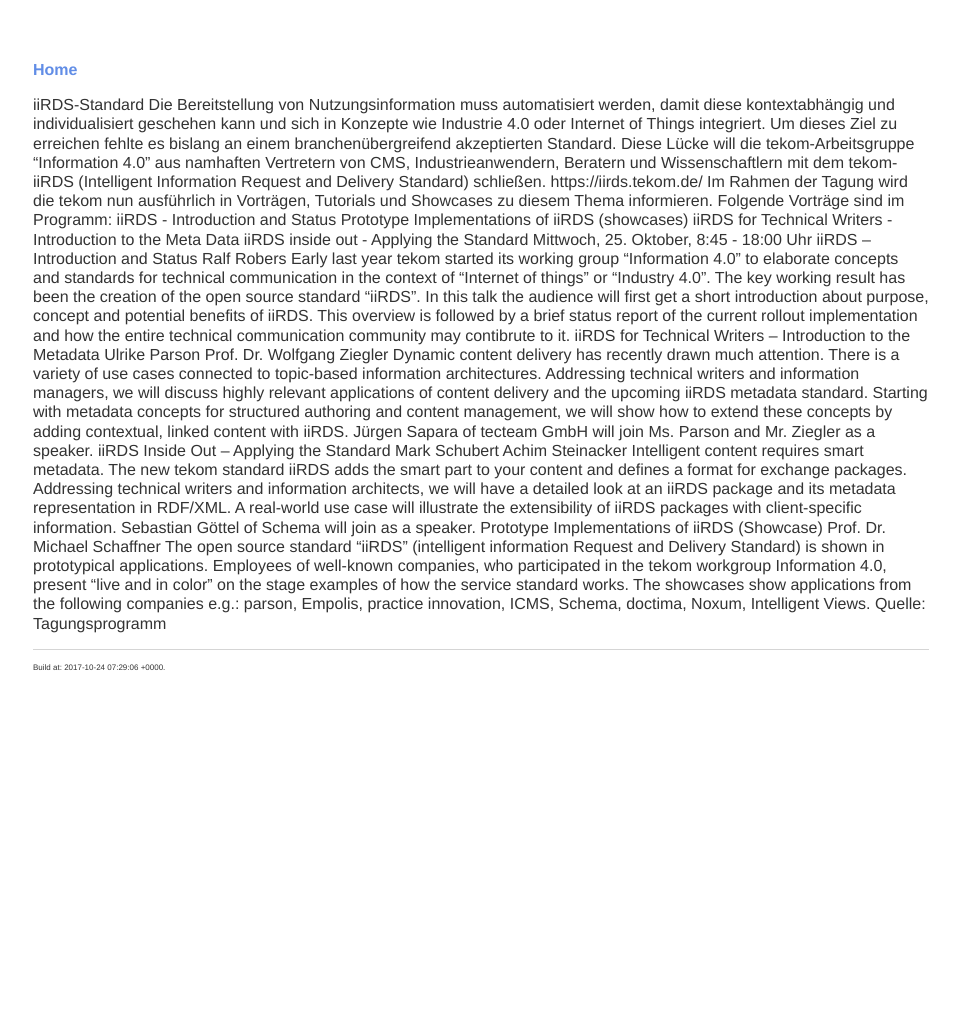
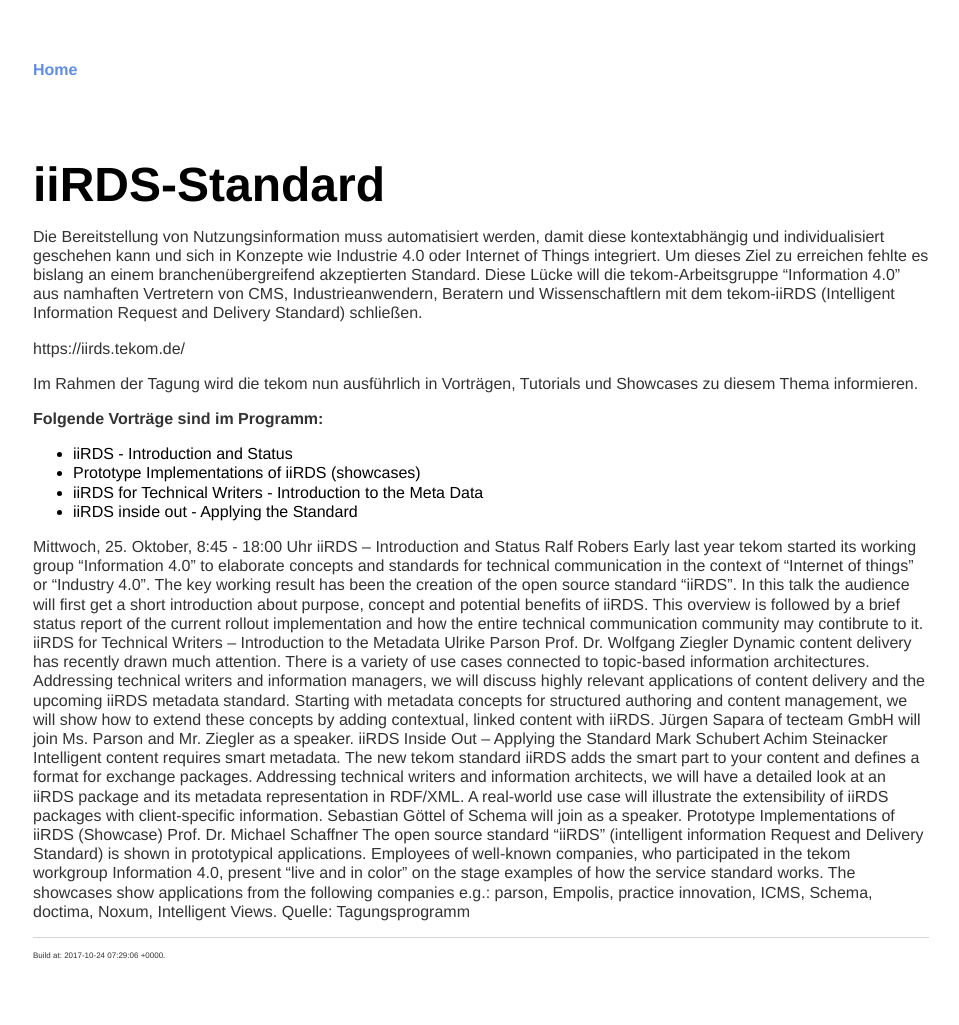
Before and after one commit to parson-AG/tekom2017_markdown_workshop, a Jekyll site: the page built from texte_tekom/iirds.md, in a window 1280 px wide. Shown: the whole page, without its empty margins (159-1118 px from the left). Built offline with Jekyll 4.4.1, drawn with Linux system fonts in a browser that asks for light colours; our own code applies the rules of GitHub Pages for plain Markdown files; before the commit the page ends 900 px from its top, so only the background shows below that.

```diff
--- a/texte_tekom/iirds.md
+++ b/texte_tekom/iirds.md
@@ -1,16 +1,21 @@
-iiRDS-Standard
+# iiRDS-Standard
 Die Bereitstellung von Nutzungsinformation muss automatisiert werden, damit diese kontextabhängig und individualisiert
 geschehen kann und sich in Konzepte wie Industrie 4.0 oder Internet of Things integriert.
 Um dieses Ziel zu erreichen fehlte es bislang an einem branchenübergreifend akzeptierten Standard.
 Diese Lücke will die tekom-Arbeitsgruppe "Information 4.0" aus namhaften Vertretern von CMS, Industrieanwendern,
 Beratern und Wissenschaftlern mit dem tekom-iiRDS (Intelligent Information Request and Delivery Standard) schließen.
+
 https://iirds.tekom.de/
+
 Im Rahmen der Tagung wird die tekom nun ausführlich in Vorträgen, Tutorials und Showcases zu diesem Thema informieren.
-Folgende Vorträge sind im Programm:
-iiRDS - Introduction and Status
-Prototype Implementations of iiRDS (showcases)
-iiRDS for Technical Writers - Introduction to the Meta Data
-iiRDS inside out - Applying the Standard
+
+__Folgende Vorträge sind im Programm:__
+
+* iiRDS - Introduction and Status
+* Prototype Implementations of iiRDS (showcases)
+* iiRDS for Technical Writers - Introduction to the Meta Data
+* iiRDS inside out - Applying the Standard
+
 Mittwoch, 25. Oktober, 8:45 - 18:00 Uhr
 iiRDS – Introduction and Status
 Ralf Robers
```
